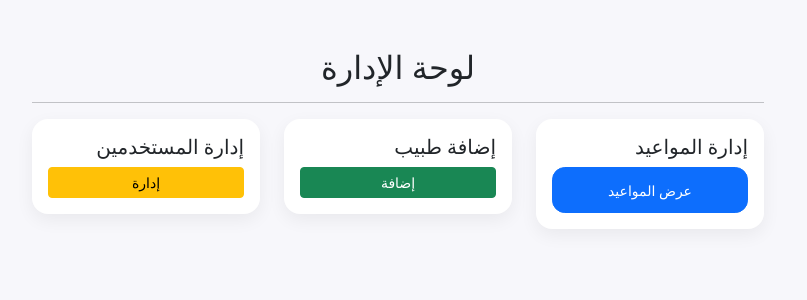
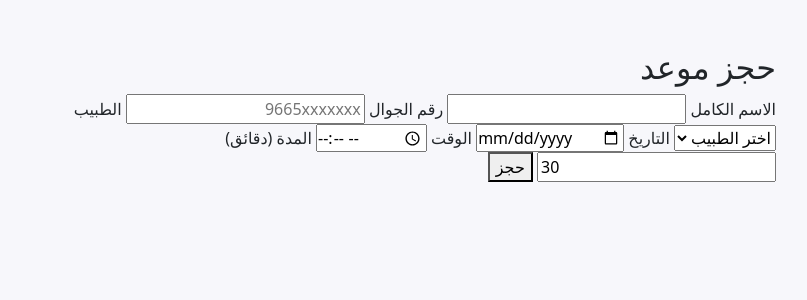
Before and after one commit to mshrf3334-star/clinic-appointments, a Flask app: page /book in a window 1280 px wide. Shown: the part 56-356 px from the top of the page, without its empty margins (242-1049 px from the left). Run offline with Flask 3, Linux system fonts and the light colour scheme.

Commit message:
Update appointment_form.html

```diff
--- a/templates/appointment_form.html
+++ b/templates/appointment_form.html
@@ -1,28 +1,29 @@
 {% extends "base.html" %}
+{% block content %}
+<h2>حجز موعد</h2>
+<form method="POST">
+  <label>الاسم الكامل</label>
+  <input type="text" name="name" required>
 
-{% block content %}
-<div class="container mt-5">
-    <h2 class="text-center">لوحة الإدارة</h2>
-    <hr>
-    <div class="row">
-        <div class="col-md-4">
-            <div class="card p-3 mb-3">
-                <h5>إدارة المواعيد</h5>
-                <a href="{{ url_for('appointments') }}" class="btn btn-primary btn-sm">عرض المواعيد</a>
-            </div>
-        </div>
-        <div class="col-md-4">
-            <div class="card p-3 mb-3">
-                <h5>إضافة طبيب</h5>
-                <a href="#" class="btn btn-success btn-sm">إضافة</a>
-            </div>
-        </div>
-        <div class="col-md-4">
-            <div class="card p-3 mb-3">
-                <h5>إدارة المستخدمين</h5>
-                <a href="#" class="btn btn-warning btn-sm">إدارة</a>
-            </div>
-        </div>
-    </div>
-</div>
+  <label>رقم الجوال</label>
+  <input type="text" name="phone" placeholder="9665xxxxxxx" required>
+
+  <label>الطبيب</label>
+  <select name="doctor" required>
+    <option value="">اختر الطبيب</option>
+    <option value="د. أحمد">د. أحمد</option>
+    <option value="د. سارة">د. سارة</option>
+  </select>
+
+  <label>التاريخ</label>
+  <input type="date" name="date" required>
+
+  <label>الوقت</label>
+  <input type="time" name="time" required>
+
+  <label>المدة (دقائق)</label>
+  <input type="number" name="duration" value="30">
+
+  <button type="submit">حجز</button>
+</form>
 {% endblock %}
```
